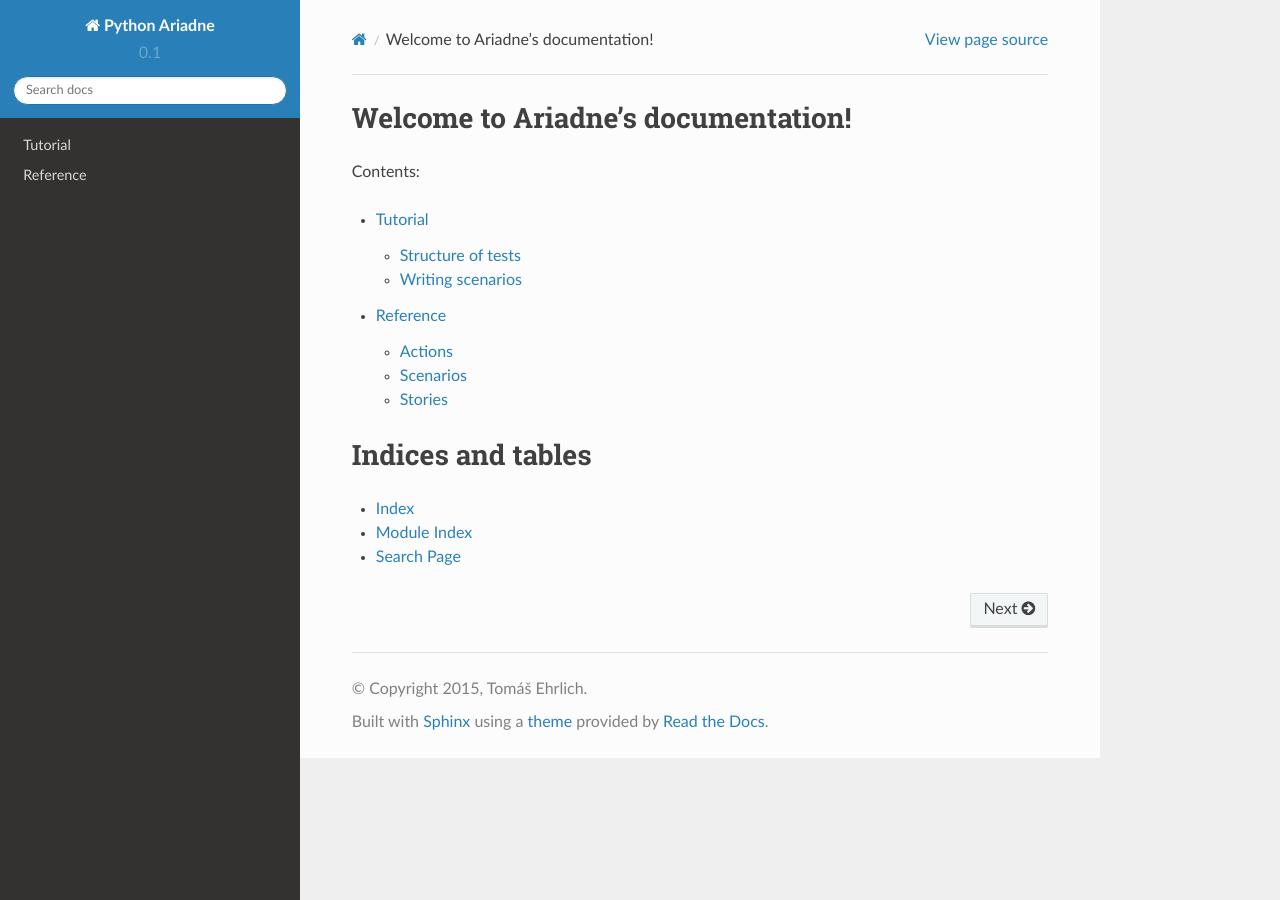
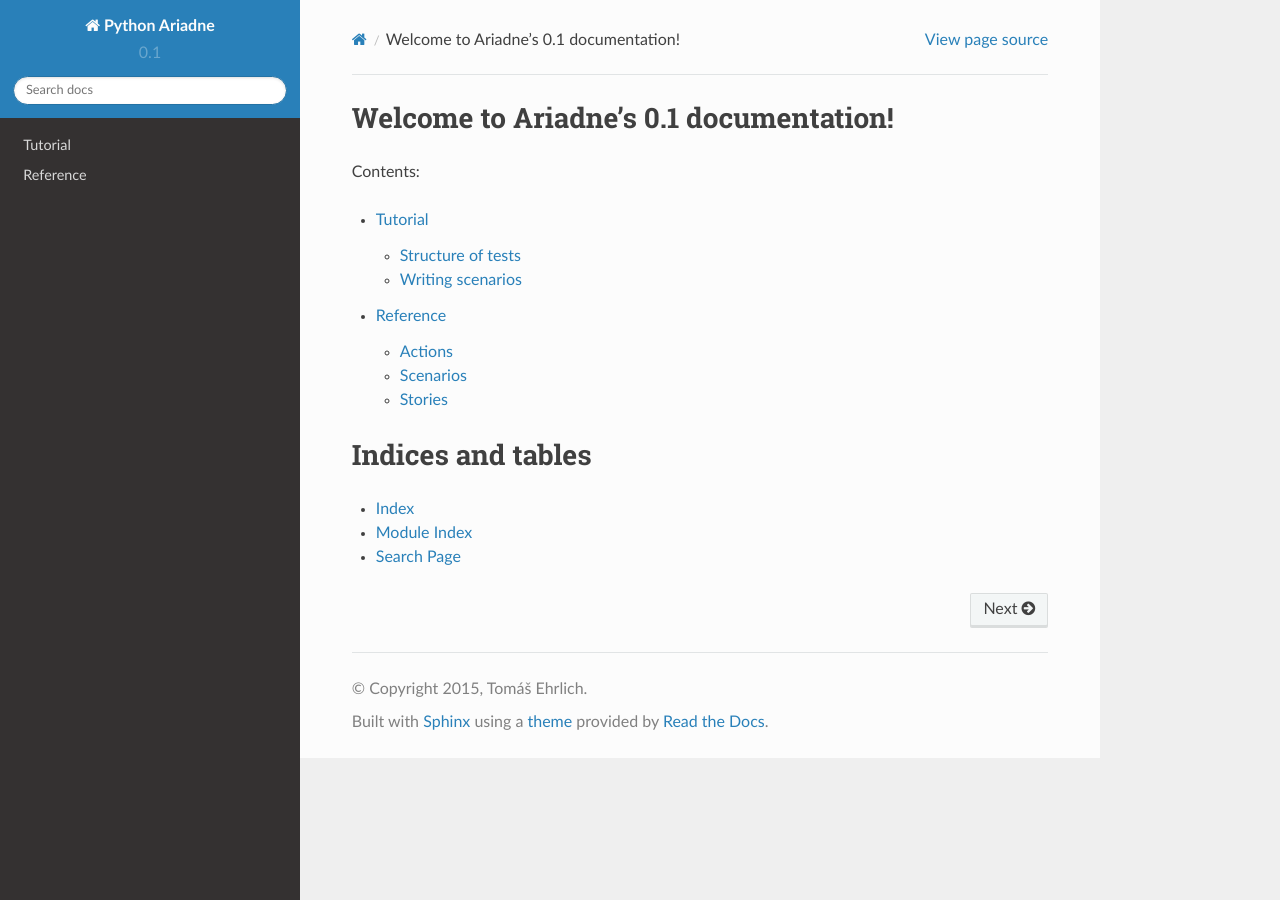
Before and after one commit to tricoder42/python-ariadne, a Sphinx documentation site: the page built from docs/index.rst, in a window 1280 px wide. Built offline with Sphinx 7.4.7 and the Read the Docs theme 2.0.0, drawn with Linux system fonts in a browser that asks for light colours; part of the change alters nothing that is shown.

```diff
--- a/docs/conf.py
+++ b/docs/conf.py
@@ -4,6 +4,8 @@ from __future__ import unicode_literals
 import os
 import sys
 import sphinx_rtd_theme
+
+import ariadne
 
 # If extensions (or modules to document with autodoc) are in another directory,
 # add these directories to sys.path here. If the directory is relative to the
@@ -44,9 +46,9 @@ author = 'Tomáš Ehrlich'
 # built documents.
 #
 # The short X.Y version.
-version = '0.1'
+version = '.'.join(ariadne.__version__.split('.')[:2])
 # The full version, including alpha/beta/rc tags.
-release = '0.1.0-alpha'
+release = ariadne.__version__
 
 # The language for content autogenerated by Sphinx. Refer to documentation
 # for a list of supported languages.
--- a/docs/index.rst
+++ b/docs/index.rst
@@ -1,5 +1,5 @@
-Welcome to Ariadne's documentation!
-===================================
+Welcome to Ariadne's |version| documentation!
+=============================================
 
 Contents:
 
```
Also changed, not shown: ariadne/__init__.py (line endings or trailing spaces).
